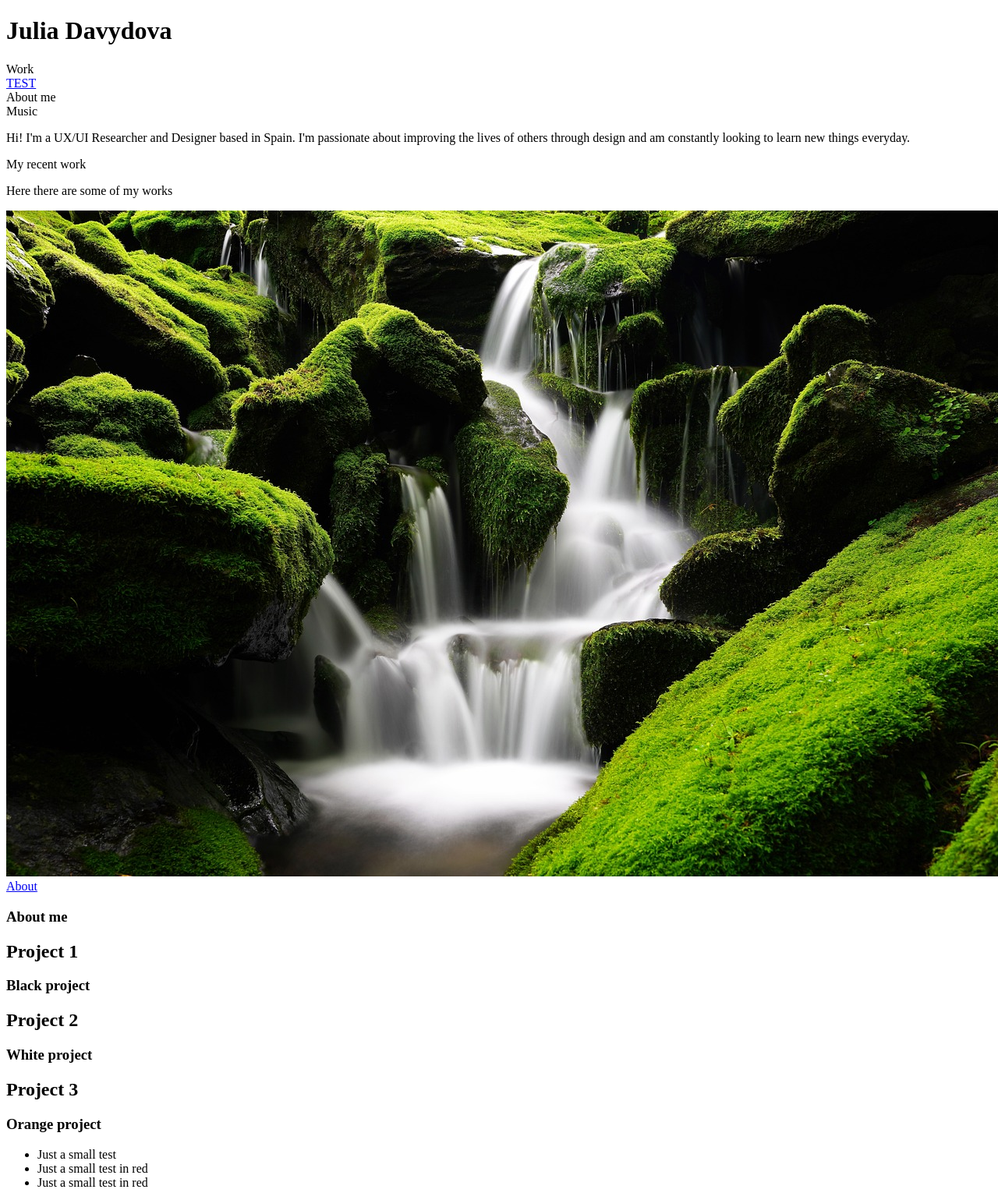
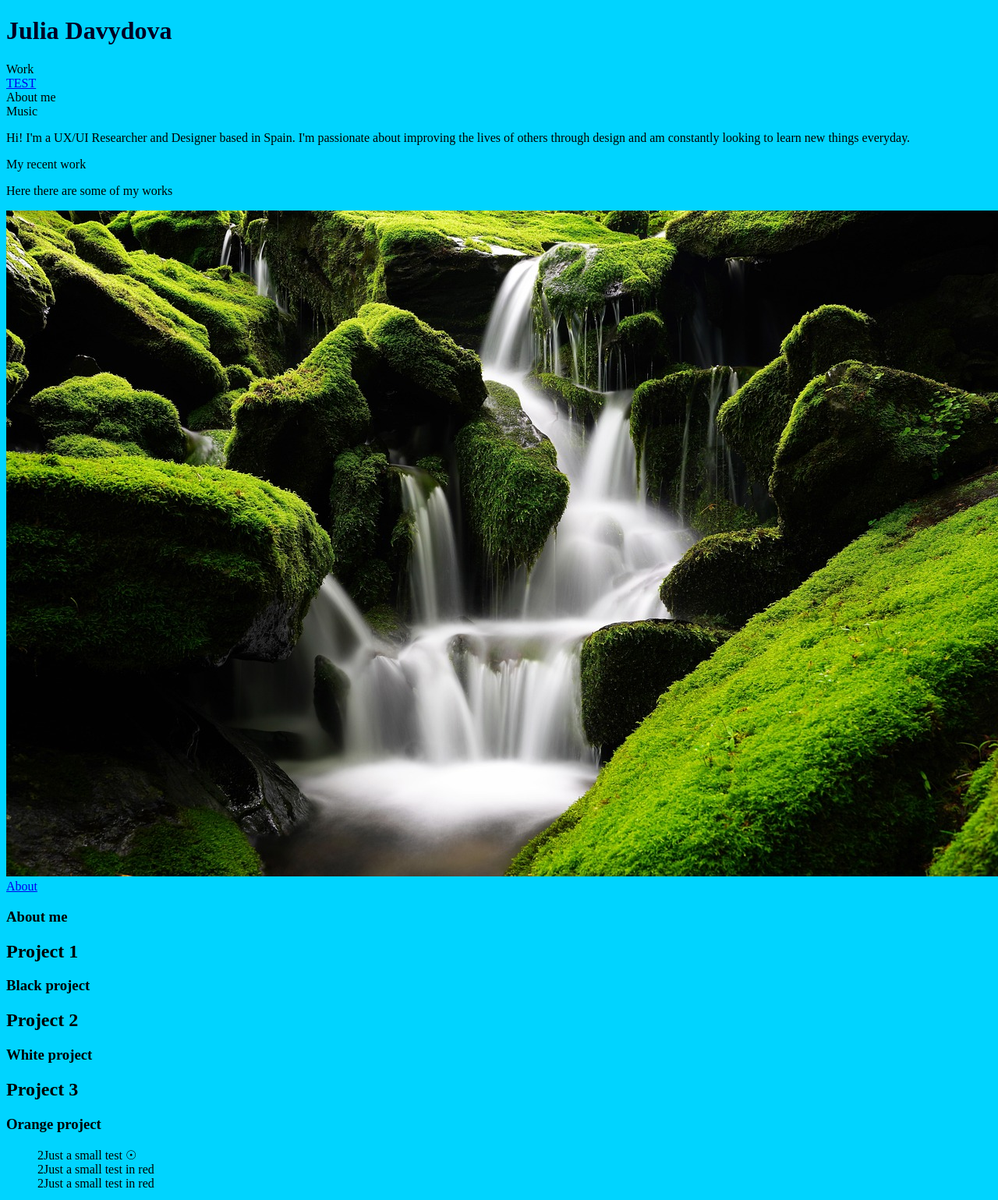
Before and after one commit to JuliaDavy/Portfolio, a plain HTML site: page Portfolio.html in a window 1280 px wide. Shown: the top 1539 px of the page at 78% size. Drawn offline with Linux system fonts and the light colour scheme; grey boxes are pictures that could not be loaded.

Commit message:
CSS styling

```diff
--- a/Portfolio.html
+++ b/Portfolio.html
@@ -5,6 +5,8 @@
     <meta http-equiv="X-UA-Compatible" content="IE=edge">
     <meta name="viewport" content="width=device-width, initial-scale=1.0">
     <title>Portfolio of Julia</title>
+
+    <link rel="stylesheet" href="styles.css">
 </head>
 <body>
     <header>
@@ -30,7 +32,7 @@
     <a href="#contact">About</a>
     <h3>About me</h3>
 
-    <h2>Project 1</h2>
+    <h2 class="secondary titles">Project 1</h2>
     <h3>Black project</h3>
     <h2>Project 2</h2>
     <h3>White project</h3>
@@ -38,7 +40,7 @@
     <h3>Orange project</h3>
 
     <ul>
-        <li>Just a small test</li>
+        <li>Just a small test &#9737</li>
         <li>Just a small test in red</li>
         <li>Just a small test in red</li>
 
--- /dev/null
+++ b/styles.css
@@ -0,0 +1,18 @@
+body{
+    background: #00d4ff
+}
+H1{
+    color: #020024
+}
+ul li{
+    list-style: none;
+}
+
+ul li::before{
+    content: "2";
+}
+
+
+    .secondary titles:hover{
+        background: #00d4ff;
+}
```
